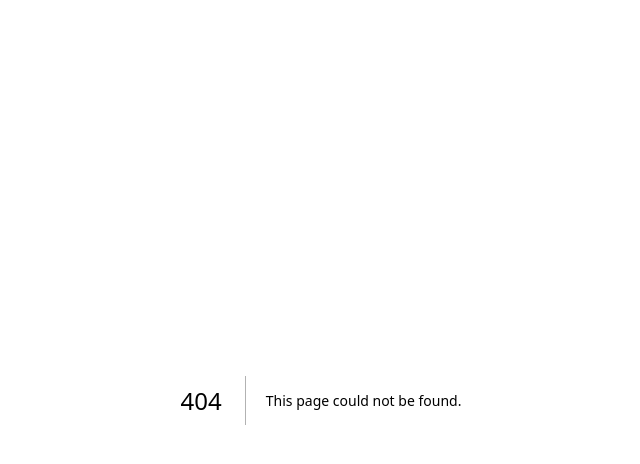
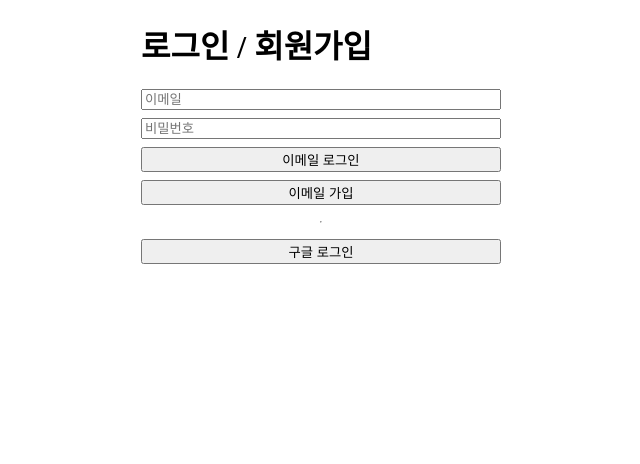
Before and after one commit to obcompany77/smm-panel, a Next.js app: page /auth in a window 1280 px wide. Before the commit this address had no page. Shown: the top 464 px of the page, without its empty margins (319-959 px from the left). Built offline with nearby package versions, Linux system fonts and the light colour scheme; no server answers.

Commit message:
Create auth.tsx

```diff
--- /dev/null
+++ b/pages/auth.tsx
@@ -0,0 +1,57 @@
+import { supabase } from "@/lib/supabaseClient";
+import { useEffect, useState } from "react";
+
+export default function AuthPage() {
+  const [email,setEmail] = useState("");
+  const [password,setPassword] = useState("");
+  const [userEmail,setUserEmail] = useState<string | null>(null);
+
+  useEffect(() => {
+    supabase.auth.getUser().then(({data}) => {
+      setUserEmail(data.user?.email ?? null);
+    });
+  }, []);
+
+  async function signInEmail(){
+    const { error } = await supabase.auth.signInWithPassword({email,password});
+    if (error) alert(error.message);
+    else location.href="/";
+  }
+
+  async function signUpEmail(){
+    const { error } = await supabase.auth.signUp({email,password});
+    if (error) alert(error.message);
+    else alert("가입 완료! 이메일 확인해주세요.");
+  }
+
+  async function signInGoogle(){
+    const { error } = await supabase.auth.signInWithOAuth({ provider:"google" });
+    if (error) alert(error.message);
+  }
+
+  async function signOut(){
+    await supabase.auth.signOut();
+    location.reload();
+  }
+
+  return (
+    <div style={{maxWidth:360,margin:"0 auto"}}>
+      <h1>로그인 / 회원가입</h1>
+      {userEmail ? (
+        <>
+          <p>현재 로그인: {userEmail}</p>
+          <button onClick={signOut}>로그아웃</button>
+        </>
+      ) : (
+        <div style={{display:"grid",gap:8}}>
+          <input placeholder="이메일" value={email} onChange={e=>setEmail(e.target.value)} />
+          <input placeholder="비밀번호" type="password" value={password} onChange={e=>setPassword(e.target.value)} />
+          <button onClick={signInEmail}>이메일 로그인</button>
+          <button onClick={signUpEmail}>이메일 가입</button>
+          <hr />
+          <button onClick={signInGoogle}>구글 로그인</button>
+        </div>
+      )}
+    </div>
+  );
+}
```
